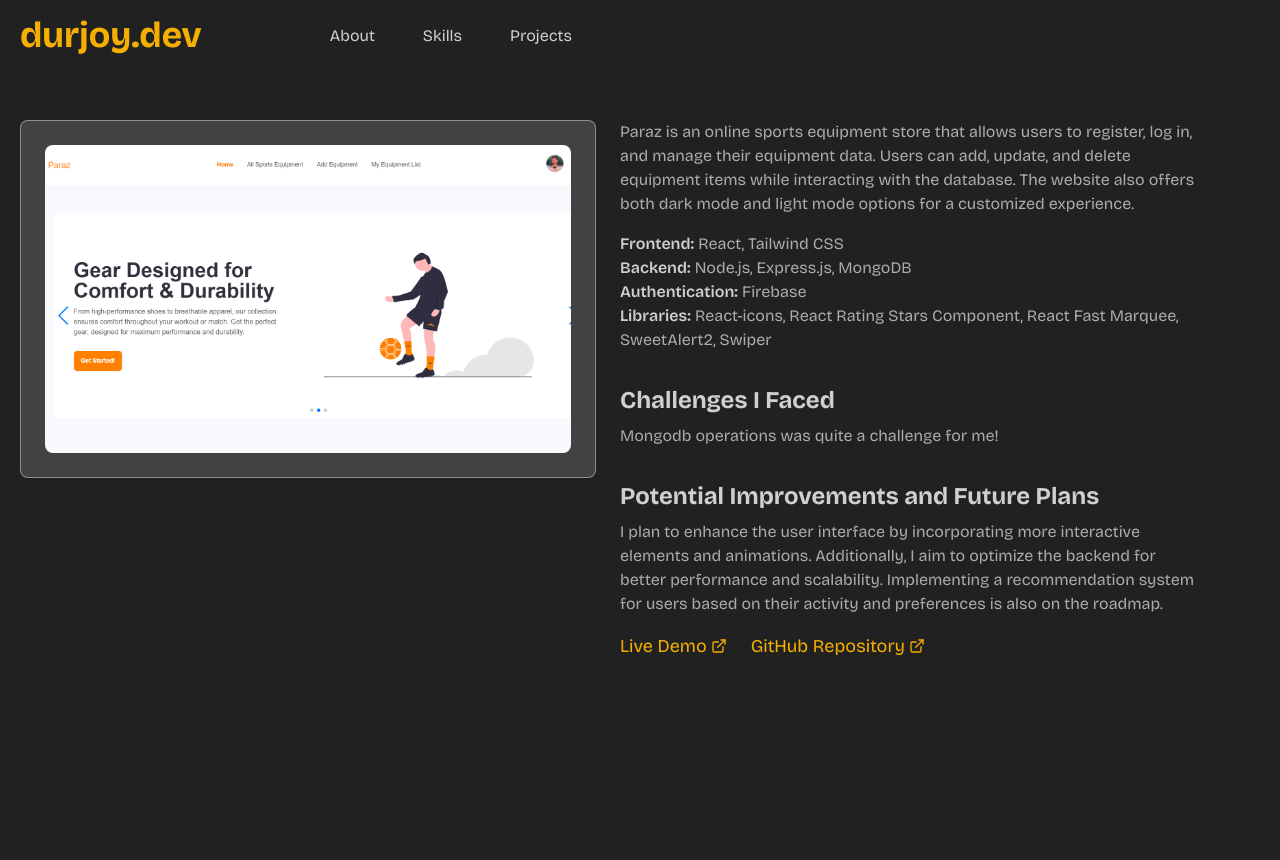
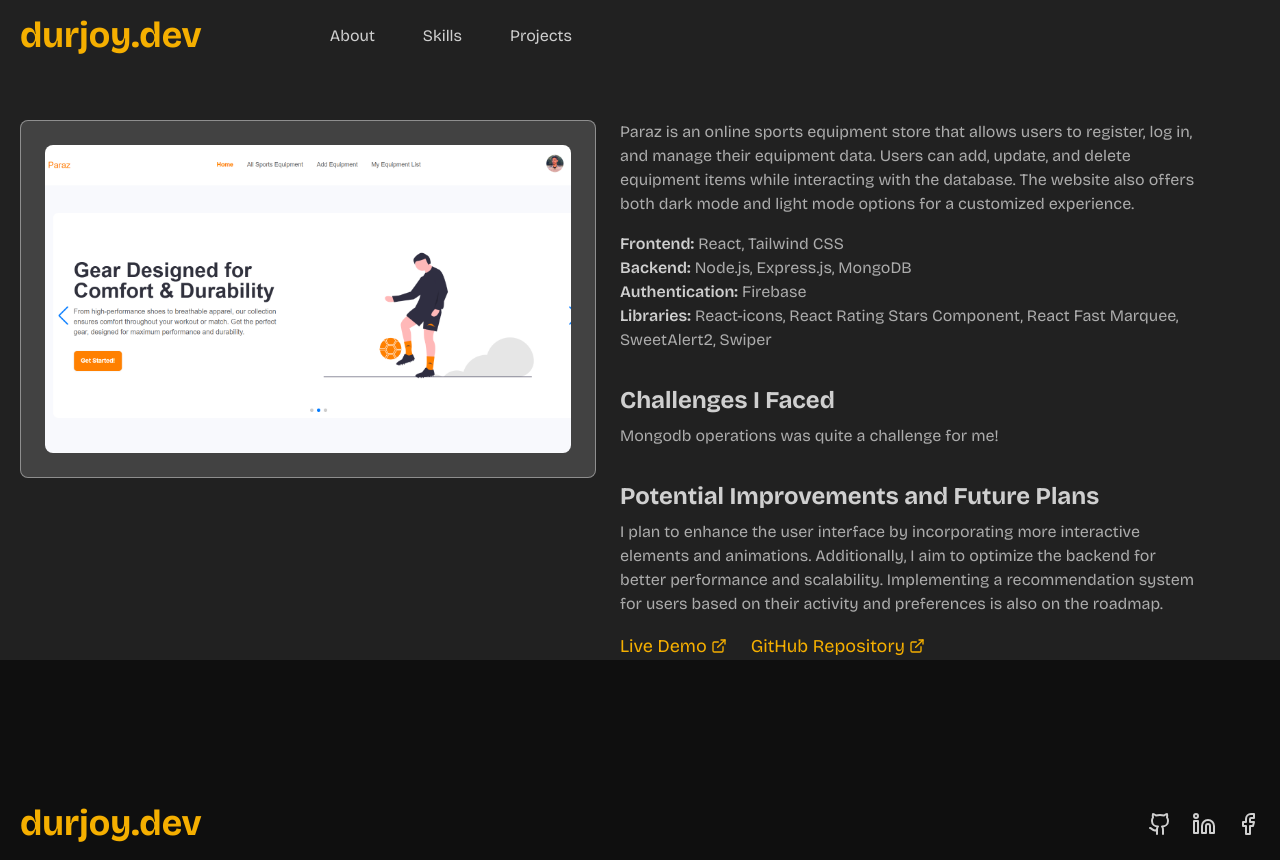
Before and after one commit to Durjoy96/my-portfolio, a Next.js app: page /projects/paraz in a window 1280 px wide. Before the commit the page ends 800 px from the top, so only its background shows below. Built offline with nearby package versions, Linux system fonts and the light colour scheme.

Commit message:
Add Footer component and integrate it into the layout

```diff
--- a/src/app/layout.jsx
+++ b/src/app/layout.jsx
@@ -1,6 +1,7 @@
 import { Bricolage_Grotesque, Pacifico } from "next/font/google";
 import "./globals.css";
 import Navbar from "@/shared/navbar/Navbar";
+import Footer from "@/shared/footer/Footer";
 
 const pacifico = Pacifico({
   weight: "400",
@@ -28,6 +29,7 @@ export default function RootLayout({ children }) {
           <Navbar />
         </header>
         <main>{children}</main>
+        <Footer />
       </body>
     </html>
   );
--- a/src/components/contact/Contact.jsx
+++ b/src/components/contact/Contact.jsx
@@ -2,7 +2,7 @@ const Contact = () => {
   return (
     <>
       <section
-        className="bg-base-100 mt-12 md:mt-20 lg:mt-32 py-12 md:py-20 lg:py-32 dark:bg-gray-100 dark:text-gray-900"
+        className="bg-base-100 py-12 md:py-20 lg:py-32 dark:bg-gray-100 dark:text-gray-900"
         id="contact"
       >
         <div className="main-container lg:px-0 grid grid-cols-1 md:grid-cols-2 md:divide-x">
--- /dev/null
+++ b/src/shared/footer/Footer.jsx
@@ -0,0 +1,47 @@
+import { Facebook, Github, Linkedin, Twitter } from "lucide-react";
+import Link from "next/link";
+
+const Footer = () => {
+  return (
+    <>
+      <footer className="bg-base-100 pt-12 md:pt-20 lg:pt-32">
+        <div className="main-container py-2 md:py-4">
+          <div className="flex items-center justify-between w-full">
+            <div>
+              <Link href="/">
+                <h2 className="text-3xl md:text-4xl font-bold text-primary">
+                  durjoy.dev
+                </h2>
+              </Link>
+            </div>
+            <div className="flex flex-wrap items-center gap-5">
+              <a
+                href="https://github.com/Durjoy96"
+                target="_blank"
+                rel="noopener noreferrer"
+              >
+                <Github className="hover:stroke-primary transition-all delay-100" />
+              </a>
+              <a
+                href="https://www.linkedin.com/in/md-durjoy/"
+                target="_blank"
+                rel="noopener noreferrer"
+              >
+                <Linkedin className="hover:stroke-primary transition-all delay-100" />
+              </a>
+              <a
+                href="https://web.facebook.com/NaymurRahmanDurjoy11"
+                target="_blank"
+                rel="noopener noreferrer"
+              >
+                <Facebook className="hover:stroke-primary transition-all delay-100" />
+              </a>
+            </div>
+          </div>
+        </div>
+      </footer>
+    </>
+  );
+};
+
+export default Footer;
```
